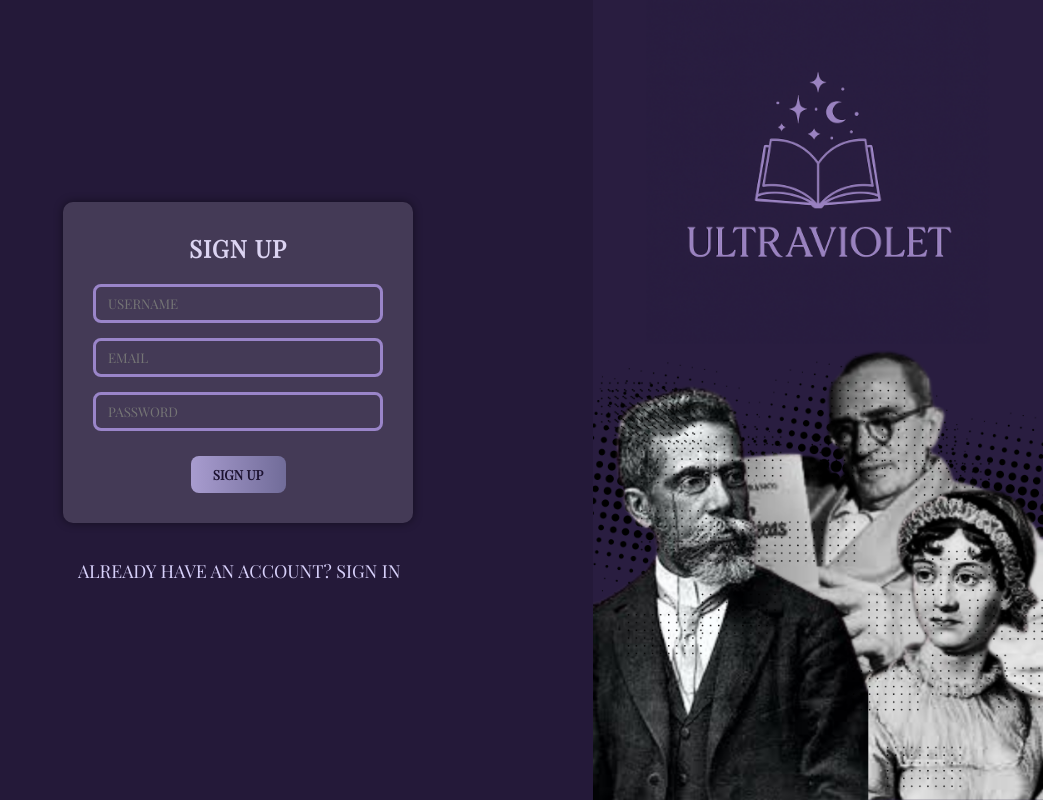
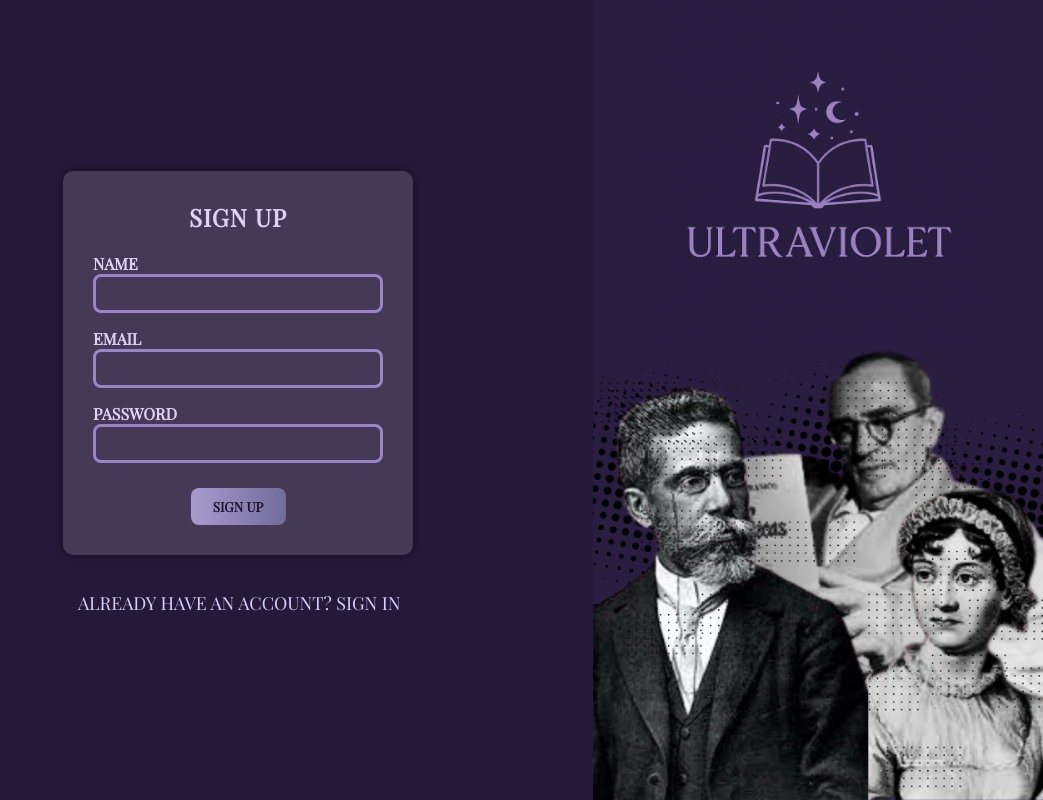
Before and after one commit to m4rimolima/trabalhoFinal, a PHP site: page /register.php in a window 1280 px wide. Shown: the whole page, without its empty margins (237-1280 px from the left). Run offline with PHP 8.4, Linux system fonts and the light colour scheme.

Commit message:
retirando placeholder

```diff
--- a/assets/style.css
+++ b/assets/style.css
@@ -131,6 +131,10 @@
     font-weight: bold;
 }
 
-.inputs{
-    color: #dcd4f2;
+
+.labels{
+    display: flex;
+    align-items: flex-start;
+    font-weight: bold;
+    color: #dcd4f2
 }
--- a/conexao.php
+++ b/conexao.php
@@ -1,8 +1,8 @@
 
 <?php
     $username = 'root';
-    $pass = '01102014@Jm';
-    $database = 'tela_de_login';
+    $pass = '';
+    $database = 'ultraviolet_bd';
     $host = 'localhost';
 try {
     $pdo = new PDO("mysql:host=$host;dbname=$database;charset=utf8", $username, $pass);
--- a/register.php
+++ b/register.php
@@ -1,8 +1,8 @@
 <?php
 $host = 'localhost';
-$database = 'tela_de_login';
+$database = 'ultraviolet_bd';
 $user = 'root';
-$pass = '01102014@Jm';
+$pass = '';
 
 try {
     $conexao = new PDO("mysql:host=$host;dbname=$database;charset=utf8mb4",
@@ -55,9 +55,12 @@ exit;
     <div class="signUpBox">
         <h2 class="signUpLabel" onclick="window.location.href='homepage.php'">SIGN UP</h2>
         <form method="post">
-            <input type="text" name="username" placeholder="USERNAME" required  class="inputBox inputs"/><br>
-            <input type="email" name="email" placeholder="EMAIL" required class="inputBox inputs"/><br>
-            <input type="password" name="password" placeholder="PASSWORD" required class="inputBox inputs"/><br>
+            <label class="labels">NAME</label>
+            <input type="text" name="username" required  class="inputBox"/><br>
+            <label class="labels">EMAIL</label>
+            <input type="email" name="email" required class="inputBox "/><br>
+            <label class="labels">PASSWORD</label>
+            <input type="password" name="password" required class="inputBox "/><br>
             <button type="submit" class="buttonSign">SIGN UP</button>
         </form>
     </div>
```
Also changed, not shown: addbook.php (added).
